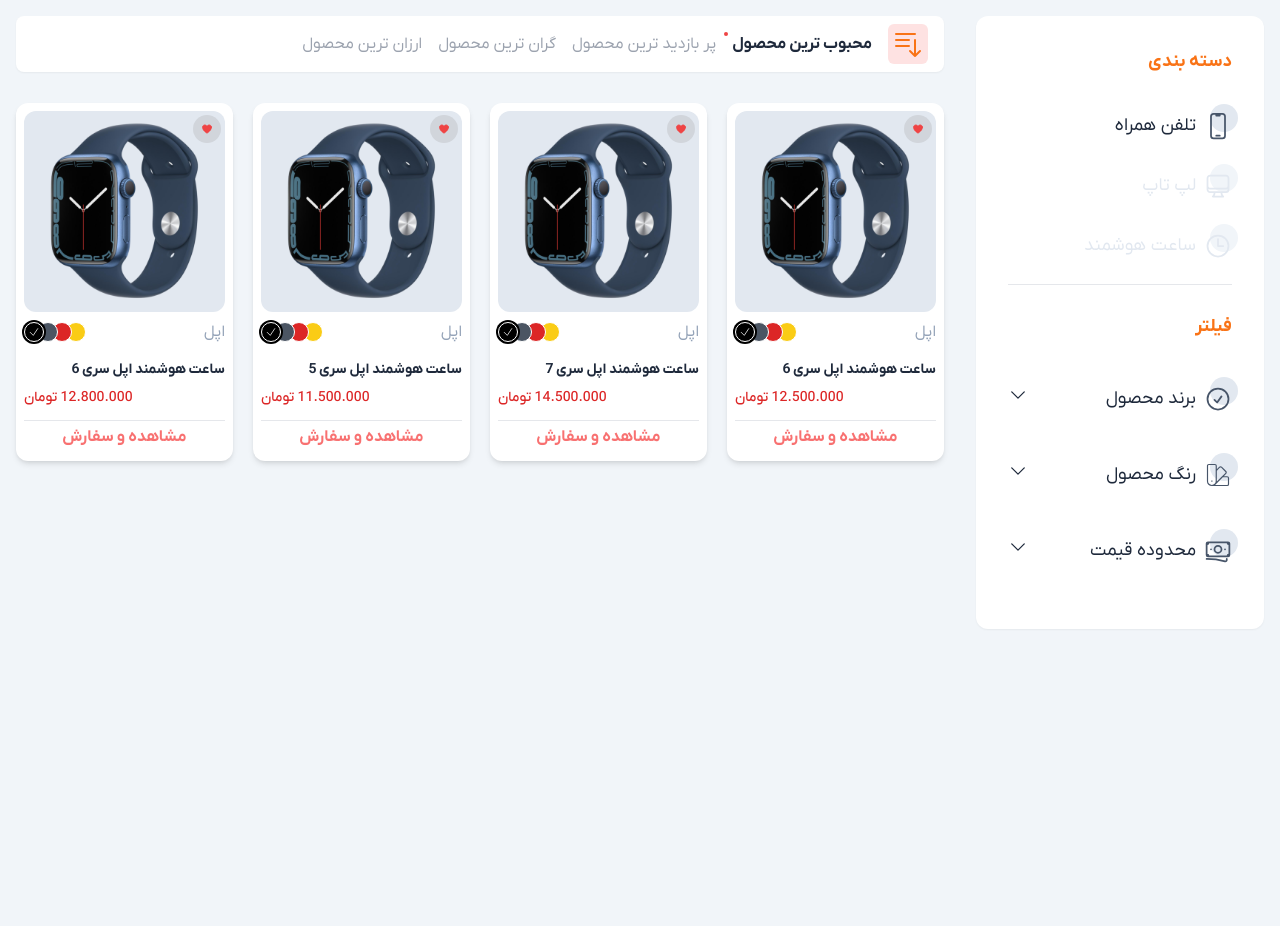
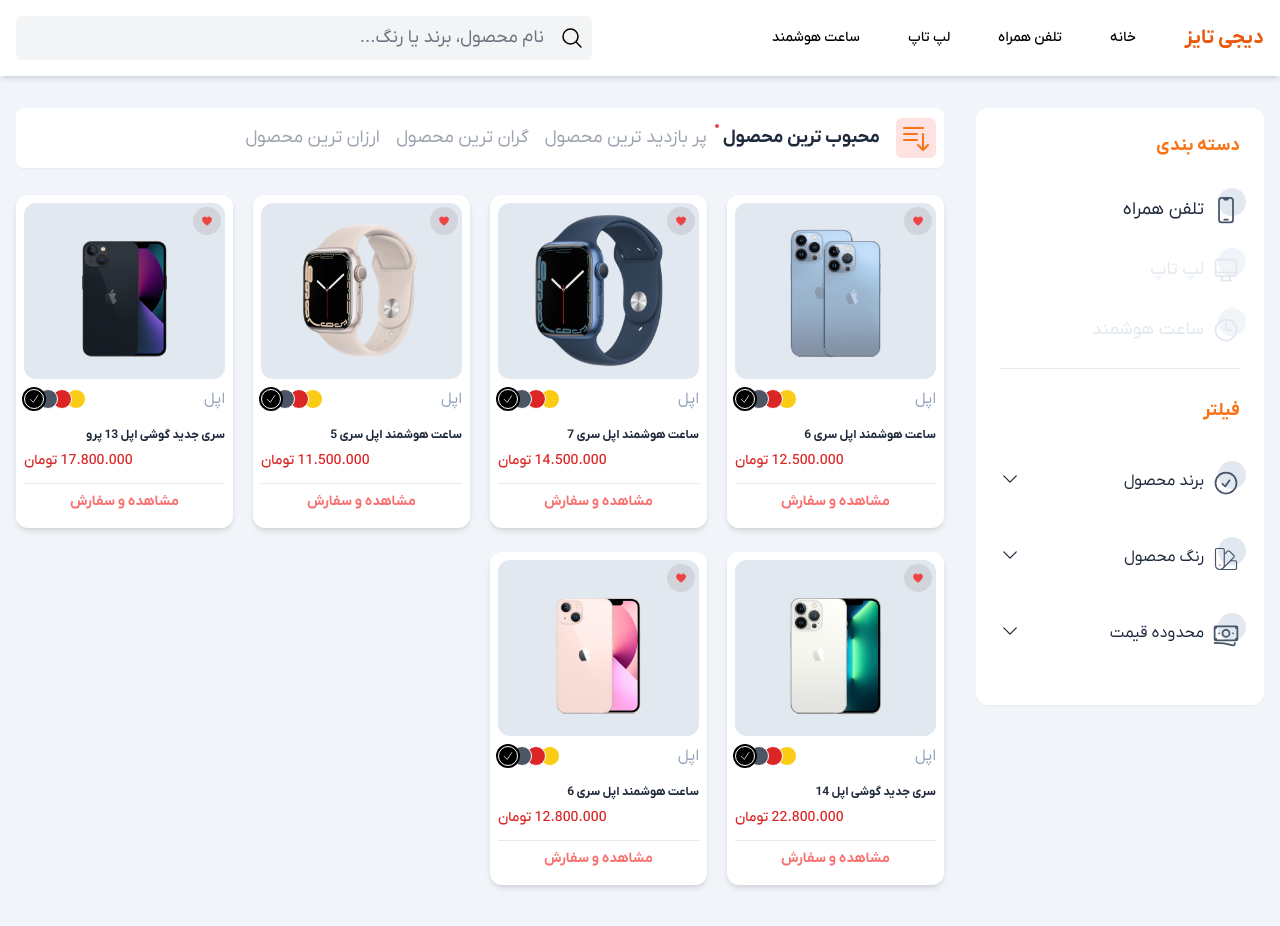
Before and after one commit to mona-alaedin/DIGITIZE-APP, a website: page public/index.html in a window 1280 px wide. Before the commit the page ends 800 px from the top, so only its background shows below. Drawn offline with nearby package versions, Linux system fonts and the light colour scheme.

Commit message:
responsive

```diff
--- a/public/index.html
+++ b/public/index.html
@@ -12,7 +12,7 @@
 <body class="bg-slate-100">
   <!-- APP BAR -->
   <div class="flex md:hidden justify-between items-center mt-10 px-4 mb-6">
-    <div class="h-8 w-8 bg-white shadow-sm rounded flex items-center justify-center">
+    <div class="h-9 w-9 bg-white shadow-sm rounded flex items-center justify-center">
       <svg xmlns="http://www.w3.org/2000/svg" fill="none" viewBox="0 0 24 24" stroke-width="1.5" stroke="currentColor"
         class="h-5 w-5 stroke-orange-400">
         <path stroke-linecap="round" stroke-linejoin="round"
@@ -20,8 +20,8 @@
       </svg>
 
     </div>
-    <div class="text-lg font-bold text-slate-800">ساعت هوشمند</div>
-    <div class="h-8 w-8 bg-white shadow-sm rounded flex items-center justify-center">
+    <div class="text-lg sm:text-xl font-bold text-slate-800">ساعت هوشمند</div>
+    <div class="h-9 w-9 bg-white shadow-sm rounded flex items-center justify-center">
       <svg xmlns="http://www.w3.org/2000/svg" fill="none" viewBox="0 0 24 24" stroke-width="1.5" stroke="currentColor"
         class="h-5 w-5 stroke-slate-800">
         <path stroke-linecap="round" stroke-linejoin="round"
@@ -31,7 +31,7 @@
   </div>
   <!-- Filter-sort mobile section -->
   <div class="flex md:hidden justify-between items-center px-4 gap-x-4 mb-9">
-    <div class="bg-white rounded p-4 flex justify-start items-center w-full">
+    <div class="bg-white rounded p-2 flex justify-start items-center w-full cursor-pointer">
       <div>
         <svg xmlns="http://www.w3.org/2000/svg" fill="none" viewBox="0 0 24 24" stroke-width="1.5" stroke="currentColor"
           class="size-6 stroke-orange-600">
@@ -39,9 +39,9 @@
             d="M3 4.5h14.25M3 9h9.75M3 13.5h9.75m4.5-4.5v12m0 0-3.75-3.75M17.25 21 21 17.25" />
         </svg>
       </div>
-      <span class="text-sm text-slate-800 mr-2">محبوب ترین ها</span>
+      <span class="text-xs sm:text-sm text-slate-800 mr-2">محبوب ترین ها</span>
     </div>
-    <div class="bg-white rounded p-4 flex justify-start items-center w-full">
+    <div class="bg-white rounded p-2 flex justify-start items-center w-full cursor-pointer">
       <div>
         <svg xmlns="http://www.w3.org/2000/svg" fill="none" viewBox="0 0 24 24" stroke-width="1.5" stroke="currentColor"
           class="size-6 stroke-gray-400">
@@ -50,17 +50,67 @@
         </svg>
 
       </div>
-      <span class="text-sm text-slate-800 mr-2">فیلتر : برند اپل</span>
+      <span class="text-xs sm:text-sm text-slate-800 mr-2">فیلتر : برند اپل</span>
     </div>
   </div>
+
   <!-- desktop navbar -->
+  <nav class="bg-white hidden md:block p-4 shadow-md sticky top-0 z-50 mb-8">
+    <div class="container mx-auto max-w-screen-2xl flex items-center justify-between">
+      <ul class=" ml-4 lg:ml-6 flex items-center gap-x-0 lg:gap-x-4 text-sm lg:text-md font-medium">
+
+        <li class="">
+          <a href="#" class="text-xl font-bold text-orange-600 inline-block w-24 py-2">
+            دیجی تایز
+          </a>
+        </li>
+        <li class="">
+          <a class="text-center inline-block py-2 px-1 lg:px-4 hover:bg-slate-200 transition-all duration-300 rounded-md"
+            href="#">خانه</a>
+        </li>
+        <li class="">
+          <a class="  text-center inline-block py-2 px-1 lg:px-4 hover:bg-slate-200 transition-all duration-300 rounded-md"
+            href="#">تلفن
+            همراه</a>
+        </li>
+        <li class="">
+          <a class="  text-center inline-block py-2 px-1 lg:px-4 hover:bg-slate-200 transition-all duration-300 rounded-md"
+            href="#">
+            لپ تاپ
+          </a>
+        </li>
+        <li class="">
+          <a class="  text-center inline-block py-2 px-1 lg:px-4 hover:bg-slate-200 transition-all duration-300 rounded-md"
+            href="#">ساعت
+            هوشمند
+          </a>
+        </li>
+      </ul>
+      <!-- search bar -->
+      <div class="flex-1 max-w-xl">
+        <div class="bg-gray-100 rounded-md flex items-center">
+          <span class="p-2">
+            <svg xmlns="http://www.w3.org/2000/svg" fill="none" viewBox="0 0 24 24" stroke-width="1.5"
+              stroke="currentColor" class="h-6 w-6">
+              <path stroke-linecap="round" stroke-linejoin="round"
+                d="m21 21-5.197-5.197m0 0A7.5 7.5 0 1 0 5.196 5.196a7.5 7.5 0 0 0 10.607 10.607Z" />
+            </svg>
+          </span>
+          <input type="text" placeholder="نام محصول، برند یا رنگ..."
+            class="focus:outline-none bg-transparent w-full p-2 border-none select-none text-md lg:text-lg text-slate-800">
+        </div>
+      </div>
+    </div>
+  </nav>
+
   <!-- desktop content-->
-  <div class="m-4 grid md:gap-8 grid-cols-12 md:grid-rows-[55px_minmax(500px,_1fr)_100px]">
+  <div
+    class="container mx-auto max-w-screen-2xl px-4 grid md:gap-8 grid-cols-12 md:grid-rows-[55px_minmax(500px,_1fr)_100px]">
 
 
     <!-- side bar -->
-    <div class="col-span-4 lg:col-span-3 row-span-2 hidden md:block">
-      <div class="bg-white rounded-xl shadow-sm p-8">
+    <div class="col-span-4 lg:col-span-3 xl:col-span-3 row-span-2 hidden md:block">
+      <div class="bg-white rounded-xl shadow-sm p-4 md:p-6 max-h-[calc(100vh_-_140px)] overflow-auto">
         <!-- categories -->
         <div class="mb-7">
           <p class="text-orange-500 font-bold text-lg mb-7">دسته بندی</p>
@@ -115,7 +165,7 @@
                   <path stroke-linecap="round" stroke-linejoin="round"
                     d="M9 12.75 11.25 15 15 9.75M21 12a9 9 0 1 1-18 0 9 9 0 0 1 18 0Z" />
                 </svg>
-                <span class="text-lg mr-2">برند محصول</span>
+                <span class="text-md mr-2">برند محصول</span>
               </div>
               <svg :class="isOpenBrand ? 'rotate-180':''" xmlns="http://www.w3.org/2000/svg" fill="none"
                 viewBox="0 0 24 24" stroke-width="1.5" stroke="currentColor" class="size-5 transition-all duration-300">
@@ -124,7 +174,7 @@
 
             </button>
             <!-- acc content -->
-            <div x-show="isOpenBrand" class="flex flex-col gap-y-4 ">
+            <div x-show="isOpenBrand" class="flex flex-col gap-y-4 mb-4">
               <label for="apple" class="block">
                 <input type="checkbox" id="apple"
                   class="form-checkbox mr-4 focus:ring-0 text-red-300 border border-slate-800 focus:border-0 focus:ring-offset-0 focus:outline-none rounded-sm">
@@ -159,16 +209,16 @@
                   <path strokeLinecap="round" strokeLinejoin="round"
                     d="M4.098 19.902a3.75 3.75 0 0 0 5.304 0l6.401-6.402M6.75 21A3.75 3.75 0 0 1 3 17.25V4.125C3 3.504 3.504 3 4.125 3h5.25c.621 0 1.125.504 1.125 1.125v4.072M6.75 21a3.75 3.75 0 0 0 3.75-3.75V8.197M6.75 21h13.125c.621 0 1.125-.504 1.125-1.125v-5.25c0-.621-.504-1.125-1.125-1.125h-4.072M10.5 8.197l2.88-2.88c.438-.439 1.15-.439 1.59 0l3.712 3.713c.44.44.44 1.152 0 1.59l-2.879 2.88M6.75 17.25h.008v.008H6.75v-.008Z" />
                 </svg>
-                <span class="text-lg mr-2">رنگ محصول</span>
+                <span class="text-md mr-2">رنگ محصول</span>
               </div>
-              <svg :class="isOpenBrand ? 'rotate-180':''" xmlns="http://www.w3.org/2000/svg" fill="none"
+              <svg :class="isOpenColor ? 'rotate-180':''" xmlns="http://www.w3.org/2000/svg" fill="none"
                 viewBox="0 0 24 24" stroke-width="1.5" stroke="currentColor" class="size-5 transition-all duration-300">
                 <path stroke-linecap="round" stroke-linejoin="round" d="m19.5 8.25-7.5 7.5-7.5-7.5" />
               </svg>
 
             </button>
             <!-- acc content -->
-            <div x-show="isOpenColor" class="flex flex-col gap-y-4 ">
+            <div x-show="isOpenColor" class="flex flex-col gap-y-4 mb-4">
               <label for="red" class="block">
                 <input type="checkbox" id="red"
                   class="form-checkbox mr-4 focus:ring-0 text-red-300 border border-slate-800 focus:border-0 focus:ring-offset-0 focus:outline-none rounded-sm">
@@ -198,7 +248,7 @@
 
           </div>
           <!-- ACC NO-3 -->
-          <div class="" x-data="{ isOpenPrice: fal }">
+          <div class="" x-data="{ isOpenPrice: false }">
             <!-- acc header -->
             <button @click="isOpenPrice = !isOpenPrice" class="mb-4 py-4 flex justify-between w-full text-slate-800">
               <div class="flex relative">
@@ -208,9 +258,9 @@
                   <path stroke-linecap="round" stroke-linejoin="round"
                     d="M2.25 18.75a60.07 60.07 0 0 1 15.797 2.101c.727.198 1.453-.342 1.453-1.096V18.75M3.75 4.5v.75A.75.75 0 0 1 3 6h-.75m0 0v-.375c0-.621.504-1.125 1.125-1.125H20.25M2.25 6v9m18-10.5v.75c0 .414.336.75.75.75h.75m-1.5-1.5h.375c.621 0 1.125.504 1.125 1.125v9.75c0 .621-.504 1.125-1.125 1.125h-.375m1.5-1.5H21a.75.75 0 0 0-.75.75v.75m0 0H3.75m0 0h-.375a1.125 1.125 0 0 1-1.125-1.125V15m1.5 1.5v-.75A.75.75 0 0 0 3 15h-.75M15 10.5a3 3 0 1 1-6 0 3 3 0 0 1 6 0Zm3 0h.008v.008H18V10.5Zm-12 0h.008v.008H6V10.5Z" />
                 </svg>
-                <span class="text-lg mr-2">محدوده قیمت</span>
+                <span class="text-md mr-2">محدوده قیمت</span>
               </div>
-              <svg :class="isOpenBrand ? 'rotate-180':''" xmlns="http://www.w3.org/2000/svg" fill="none"
+              <svg :class="isOpenPrice ? 'rotate-180':''" xmlns="http://www.w3.org/2000/svg" fill="none"
                 viewBox="0 0 24 24" stroke-width="1.5" stroke="currentColor" class="size-5 transition-all duration-300">
                 <path stroke-linecap="round" stroke-linejoin="round" d="m19.5 8.25-7.5 7.5-7.5-7.5" />
               </svg>
@@ -229,14 +279,13 @@
 
           </div>
         </div>
-
       </div>
     </div>
 
     <!-- sort sections -->
-    <div class="col-span-8 lg:col-span-9 hidden md:block">
+    <div class="col-span-8 lg:col-span-9 xl:col-span-9 hidden md:block">
       <div x-data="{ tab: 0 ,activeClass :'text-slate-800 font-bold'}"
-        class="bg-white px-4 shadow-sm rounded-lg flex gap-x-4 items-center text-gray-400">
+        class="bg-white px-2 shadow-sm rounded-lg flex gap-x-4 items-center text-gray-400 text-xs lg:text-lg xl:text-lg">
         <svg xmlns="http://www.w3.org/2000/svg" fill="none" viewBox="0 0 24 24" stroke-width="1.5" stroke="currentColor"
           class="size-10 bg-red-100 rounded-md p-1 stroke-orange-500">
           <path stroke-linecap="round" stroke-linejoin="round"
@@ -267,13 +316,21 @@
     </div>
 
     <!-- products section -->
-    <div class="col-span-12 md:col-span-8 lg:col-span-9">
-      <div class="grid gap-x-2 gap-y-6 sm:gap-x-4 md:gap-x-5 grid-cols-2 md:grid-cols-2 lg:grid-cols-4 px-2 md:px-0 "
-        x-data="{ products: [
-    { id: 1, img: '/assets/images/Cart/watch-1.png',title:'ساعت هوشمند اپل سری 6', price:'12.500.000 تومان', brand:'اپل'},
+    <div class="col-span-12 md:col-span-8 lg:col-span-9 xl:col-span-9">
+      <div class="grid gap-x-2 gap-y-6 sm:gap-x-4 md:gap-x-5 grid-cols-2 md:grid-cols-2 lg:grid-cols-4 md:px-0 " x-data="{ products: [
+
+    { id: 1, img: '/assets/images/Home/phone-4.png',title:'ساعت هوشمند اپل سری 6', price:'12.500.000 تومان', brand:'اپل'},
+
     { id: 2, img: '/assets/images/Cart/watch-2.png',title:'ساعت هوشمند اپل سری 7', price:'14.500.000 تومان', brand:'اپل'},
+
     { id: 3, img: '/assets/images/Cart/watch-3.png',title:'ساعت هوشمند اپل سری 5', price:'11.500.000 تومان', brand:'اپل'},
-    { id: 4, img: '/assets/images/Cart/watch-1.png',title:'ساعت هوشمند اپل سری 6', price:'12.800.000 تومان', brand:'اپل'},
+
+    { id: 4, img: '/assets/images/Home/phone-1.png',title:' سری جدید گوشی اپل 13 پرو', price:'17.800.000 تومان', brand:'اپل'},
+
+    { id: 5, img: '/assets/images/Home/phone-2.png',title:' سری جدید گوشی اپل 14', price:'22.800.000 تومان', brand:'اپل'},
+
+    { id: 6, img: '/assets/images/Home/phone-3.png',title:'ساعت هوشمند اپل سری 6', price:'12.800.000 تومان', brand:'اپل'},
+
 
 ]}">
 
@@ -281,8 +338,8 @@
         <template x-for="product in products" :key="product.id">
           <div class="bg-white rounded-xl p-2 shadow-md">
 
-            <div class="mb-2 bg-slate-200 rounded-xl p-2 relative">
-              <img src="/assets/images/Cart/watch-2.png" alt="product-picture">
+            <div class="mb-2 h-44 bg-slate-200 rounded-xl p-2 relative flex items-center justify-center">
+              <img class="h-full" :src="`${product.img}`" alt="product-picture">
               <svg
                 class="bg-gray-300 fill-red-500 stroke-red-500 p-2 size-7 rounded-full flex justify-center items-center absolute top-1 right-1"
                 xmlns="http://www.w3.org/2000/svg" fill="none" viewBox="0 0 24 24" stroke-width="1.5"
@@ -294,7 +351,7 @@
 
             <!-- product desc. -->
             <div class="flex justify-between items-center mb-4">
-              <span x-text="product.brand" class="text-slate-400 text-sm md:text-base">اپل</span>
+              <span x-text="product.brand" class="text-slate-400 text-sm md:text-base"></span>
               <div x-data="{ color: 'black' }" class="flex justify-center items-center">
                 <div @click="color = 'yellow'" :class="color=== 'yellow'? 'ring-2 ring-yellow-500' :''"
                   class="flex justify-center items-center w-5 h-5 bg-yellow-400 rounded-full border border-white">
@@ -328,13 +385,10 @@
               </div>
             </div>
             <!-- product title -->
-            <div x-text="product.title" class="text-sm text-slate-800 font-bold mb-2 md:text-md">ساعت هوشمند
-              اپل سری 6
-            </div>
-            <div x-text="product.price" class="text-red-600 font-medium text-sm text-center sm:text-end mb-3">12.500.000
-              تومان</div>
+            <div x-text="product.title" class="text-xs md:text-md text-slate-800 font-bold mb-2"></div>
+            <div x-text="product.price" class="text-red-600 font-medium text-sm text-center sm:text-end mb-3"></div>
             <hr>
-            <button class="font-bold w-full text-red-400 py-1 md:text-md">مشاهده و سفارش</button>
+            <button class="font-bold w-full text-red-400 py-2 text-sm md:text-md">مشاهده و سفارش</button>
           </div>
         </template>
       </div>
```
Also changed, not shown: assets/images/Home/phone-1.png (renamed from assets/images/Home/1.png), assets/images/Home/phone-2.png (renamed from assets/images/Home/2.png), assets/images/Home/phone-3.png (renamed from assets/images/Home/3.png), assets/images/Home/phone-4.png (renamed from assets/images/Home/4.png), assets/images/Home/phone-5.png (renamed from assets/images/Home/5.png), public/build/output.css.
